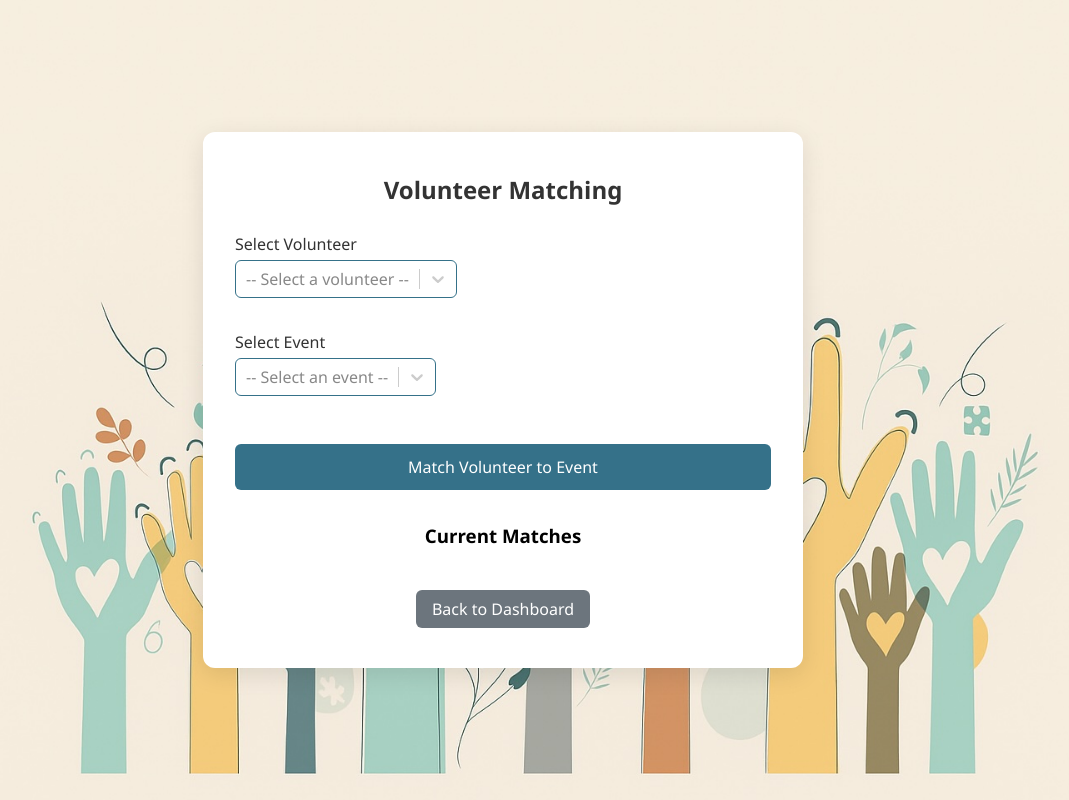
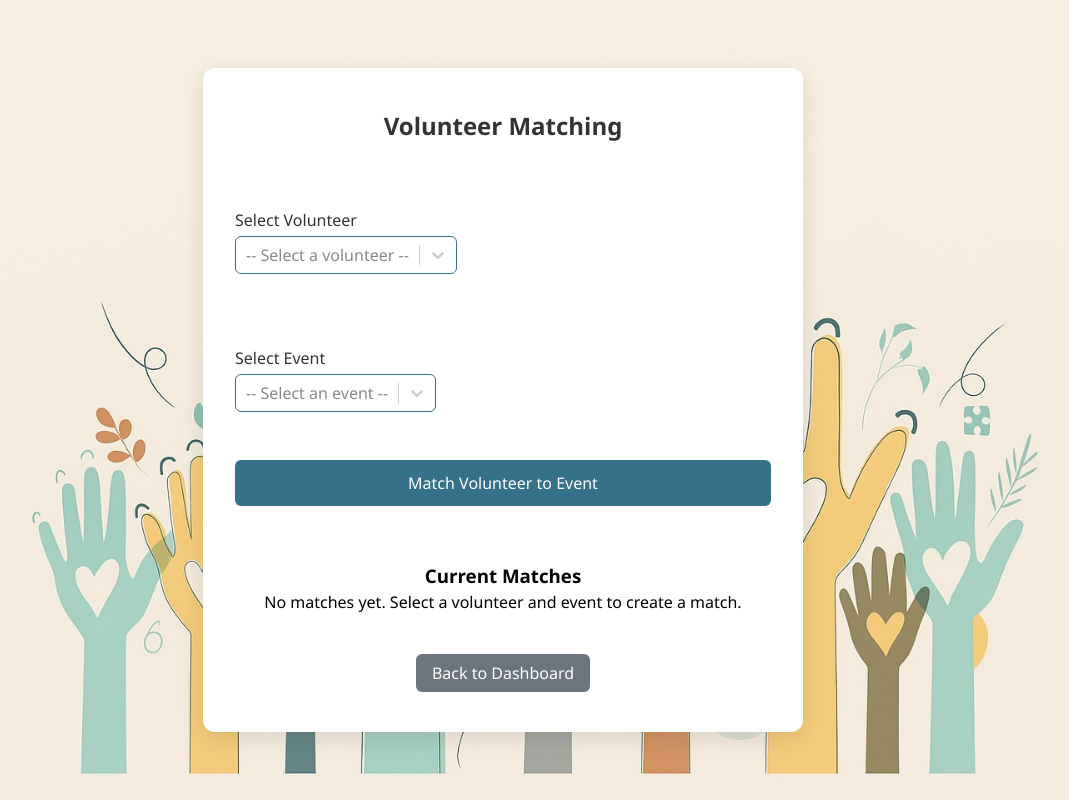
Before and after one commit to s-nagar53/COSC-4353, a React (Vite) app: page /volunteer-matching in a window 1280 px wide. Shown: the whole page, without its empty margins (137-1206 px from the left). Built offline with nearby package versions, Linux system fonts and the light colour scheme.

Commit message:
Finalized VolunteerMatching Form (colors / text formatting)
Also added text: "No matches yet. Select a volunteer and event to create a match." on page when no matches have been selected yet.

```diff
--- a/src/pages/VolunteerMatchingForm.jsx
+++ b/src/pages/VolunteerMatchingForm.jsx
@@ -1,4 +1,4 @@
-// // Placeholder page for the volinteer matching form
+//placeholder page for the volunteer matching form
 import { useNavigate } from 'react-router-dom';
 import React, { useState } from 'react';
 import './Profile.css';
@@ -7,34 +7,39 @@ import Select from 'react-select';
 function VolunteerMatchingForm() {
   const navigate = useNavigate();
 
-  // Placeholder data
+  //mock data for volunteers (this will be updated in Assignment 3)
   const [volunteers, setVolunteers] = useState([
     { id: 1, name: 'John Doe', skills: ['Teaching', 'First Aid'], availability: 'Weekends' },
     { id: 2, name: 'Jane Smith', skills: ['Cooking', 'Driving'], availability: 'Weekdays' },
     { id: 3, name: 'Mike Johnson', skills: ['Construction', 'Painting'], availability: 'Flexible' },
   ]);
 
+  //mock data for events
   const [events, setEvents] = useState([
     { id: 1, name: 'Community Cleanup', requiredSkills: ['Physical Labor'], date: '2023-11-15' },
     { id: 2, name: 'Food Drive', requiredSkills: ['Driving', 'Cooking'], date: '2023-11-20' },
     { id: 3, name: 'Youth Mentorship', requiredSkills: ['Teaching'], date: '2023-11-25' },
   ]);
 
+  //stores matches between volunteers & events
   const [matches, setMatches] = useState([]);
   const [selectedVolunteer, setSelectedVolunteer] = useState(null);
   const [selectedEvent, setSelectedEvent] = useState(null);
   const [errors, setErrors] = useState({});
 
+  //format volunteers for dropdown
   const volunteerOptions = volunteers.map(v => ({
     value: v.id,
     label: `${v.name} (Skills: ${v.skills.join(', ')})`
   }));
 
+  //format events for dropdown
   const eventOptions = events.map(e => ({
     value: e.id,
     label: `${e.name} (Date: ${e.date}, Needs: ${e.requiredSkills.join(', ')})`
   }));
 
+  //handle form submission
   const handleMatch = (e) => {
     e.preventDefault();
     const newErrors = {};
@@ -43,6 +48,7 @@ function VolunteerMatchingForm() {
     setErrors(newErrors);
 
     if (selectedVolunteer && selectedEvent) {
+      //create new match
       const newMatch = {
         volunteer: volunteers.find(v => v.id === selectedVolunteer.value),
         event: events.find(e => e.id === selectedEvent.value)
@@ -53,6 +59,7 @@ function VolunteerMatchingForm() {
     }
   };
 
+  //remove a match
   const handleUnmatch = (index) => {
     const newMatches = [...matches];
     newMatches.splice(index, 1);
@@ -64,6 +71,7 @@ function VolunteerMatchingForm() {
       <div className="profile-container" style={{ overflow: 'visible' }}>
         <h2>Volunteer Matching</h2>
         <form onSubmit={handleMatch}>
+          // volunteer dropdown
           <div className="form-group" style={{ zIndex: 2 }}>
             <label htmlFor="volunteer">Select Volunteer</label>
             <Select
@@ -86,6 +94,7 @@ function VolunteerMatchingForm() {
             {errors.volunteer && <p className="form-error">{errors.volunteer}</p>}
           </div>
 
+          //event dropdown
           <div className="form-group" style={{ zIndex: 1 }}>
             <label htmlFor="event">Select Event</label>
             <Select
@@ -113,10 +122,11 @@ function VolunteerMatchingForm() {
           </button>
         </form>
 
+        //shows current matches
         <div className="matches-section" style={{ marginTop: '2rem' }}>
           <h3 style={{ color: 'black' }}>Current Matches</h3>
           {matches.length === 0 ? (
-            <p>No matches yet. Select a volunteer and event to create a match.</p>
+            <p style={{ color: 'black' }}>No matches yet. Select a volunteer and event to create a match.</p>
           ) : (
             <ul className="matches-list" style={{ listStyle: 'none', padding: 0 }}>
               {matches.map((match, index) => (
@@ -158,7 +168,7 @@ function VolunteerMatchingForm() {
           )}
         </div>
 
-        {/* Back to Dashboard Button */}
+        //back button
         <div style={{ display: 'flex', gap: '1rem', justifyContent: 'center', marginTop: '1rem' }}>
           <button
             onClick={() => navigate('/admin-dashboard')}
```
